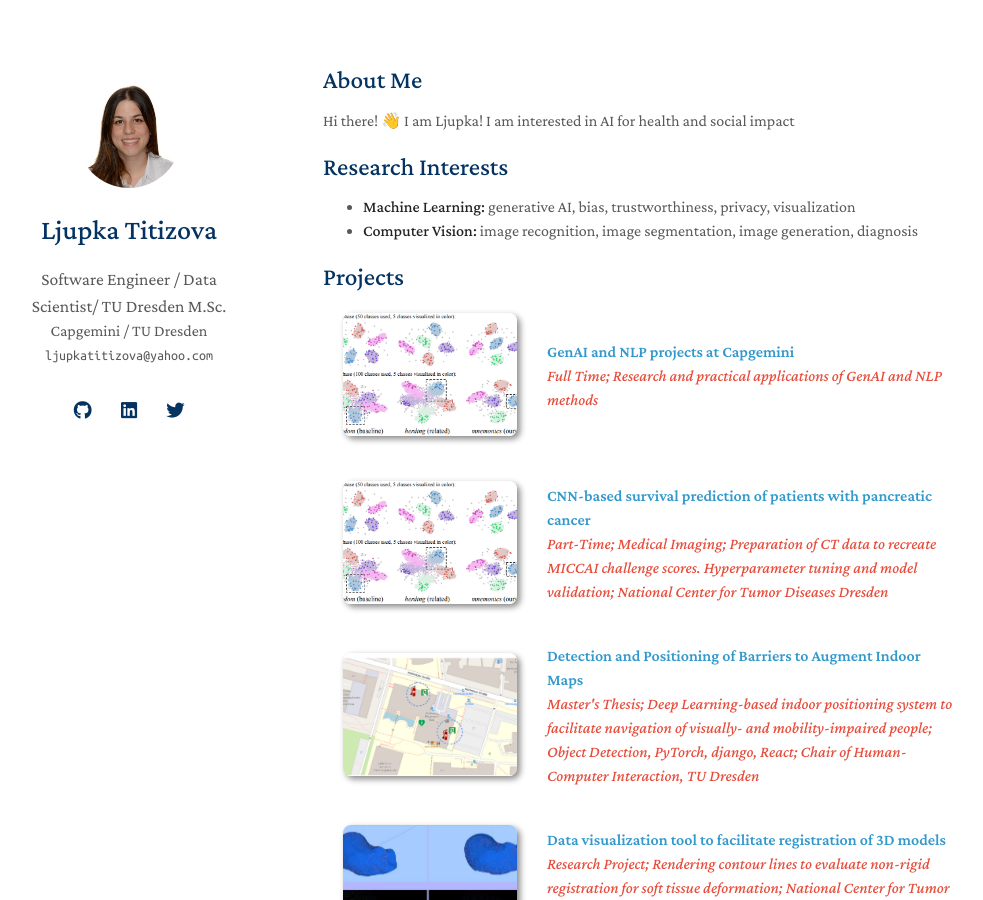
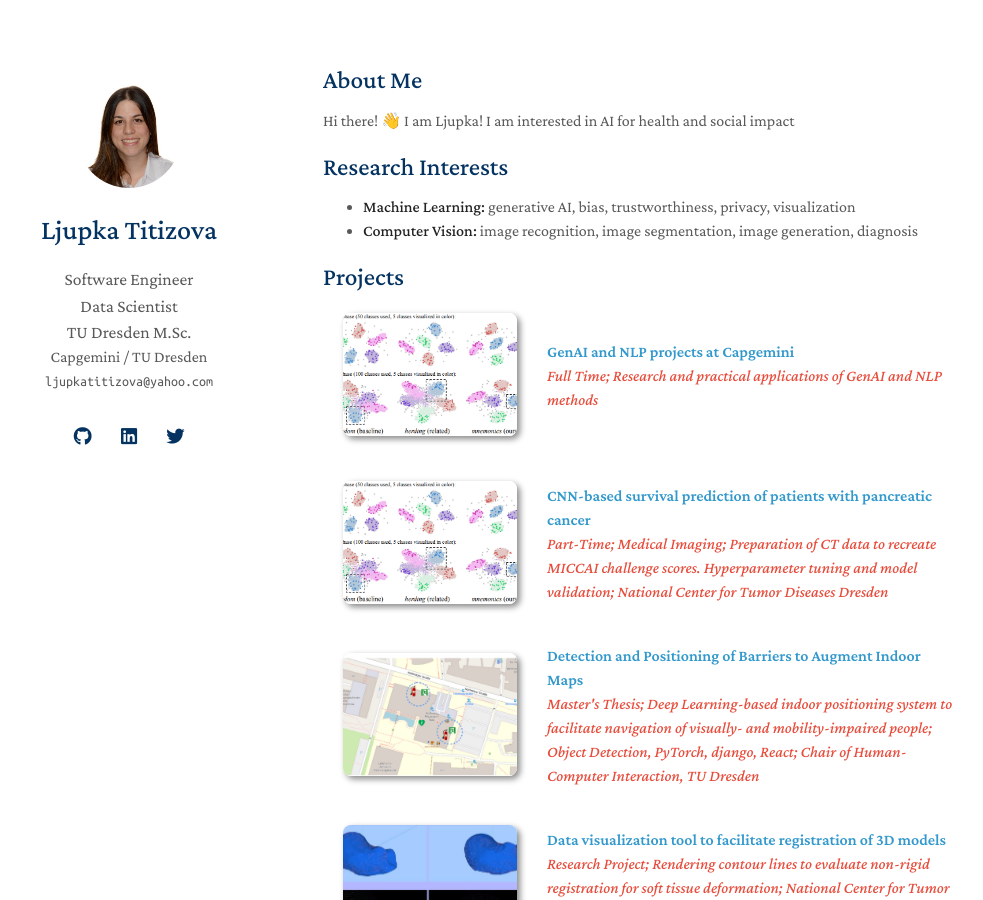
Before and after one commit to Ljupka/Ljupka.github.io, a Jekyll site: the page built from index.md, in a window 1280 px wide and 900 px high. Shown: the whole window, without its empty margins (147-1130 px from the left). Built offline with Jekyll 4.4.1, drawn with Linux system fonts in a browser that asks for light colours; nearby versions of some CDN libraries; a style sheet for code colours, icons or effects is not loaded; our own code applies the rules of GitHub Pages for plain Markdown files.

```diff
--- a/_config.yml
+++ b/_config.yml
@@ -1,9 +1,8 @@
 # Basic Information
 title: Ljupka Titizova
-position: Software Engineer / Data Scientist/ TU Dresden M.Sc.
+position: Software Engineer <br/> Data Scientist <br/> TU Dresden M.Sc.
 affiliation: Capgemini / TU Dresden
 email: ljupkatitizova@yahoo.com
-
 # Search Engine Optimization (SEO)
 # The following information is used to improve the website traffic from search engines, e.g., Google.
 keywords: minimal light
```
